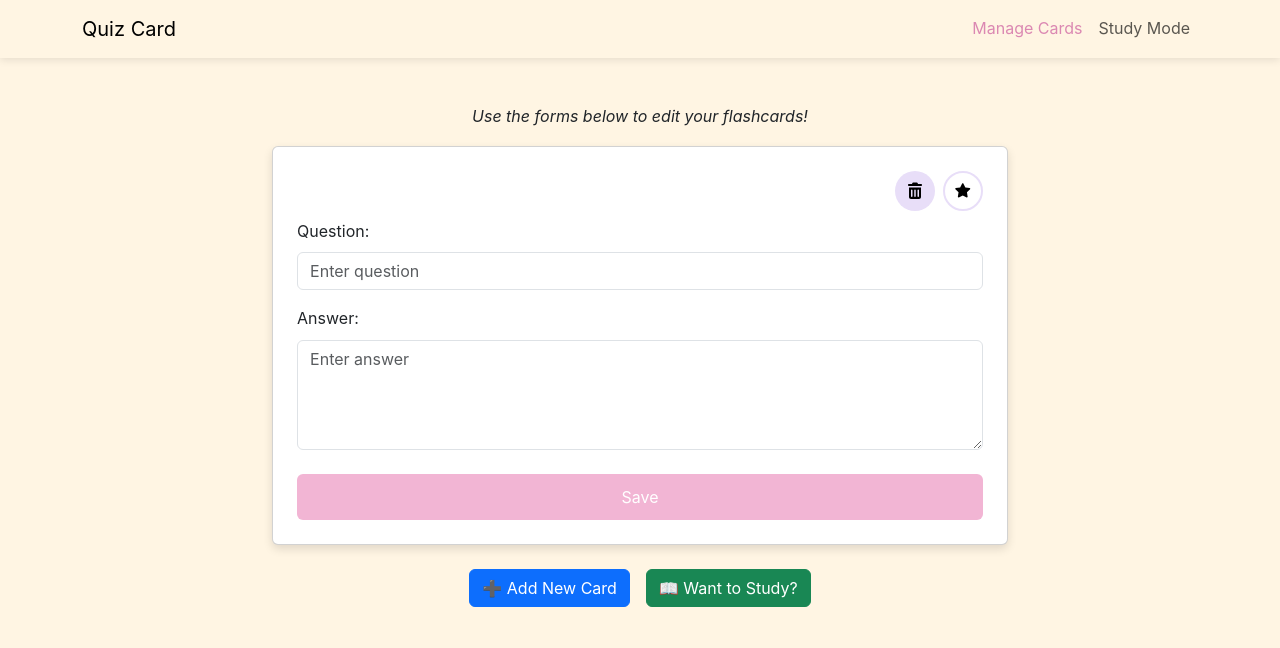
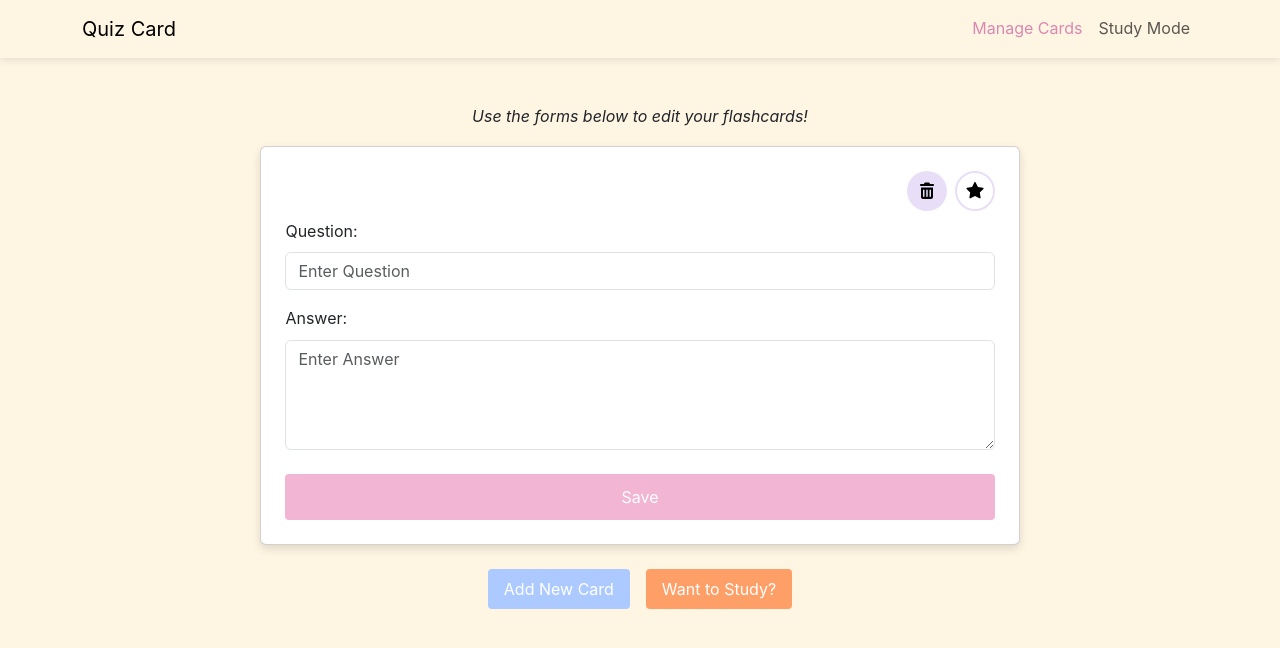
Before and after one commit to Dossman-thomas/Quiz-Card, a React (Vite) app: page /manage-cards in a window 1280 px wide. Shown: the top 648 px of the page. Built offline with nearby package versions, Linux system fonts and the light colour scheme.

Commit message:
btn styles centralized

```diff
--- a/src/components/CardForm.jsx
+++ b/src/components/CardForm.jsx
@@ -55,7 +55,7 @@ export default function CardForm({
             <Form.Label className="text-start w-100">Question: </Form.Label>
             <Form.Control
               type="text"
-              placeholder="Enter question"
+              placeholder="Enter Question"
               value={question}
               onChange={(e) => setQuestion(e.target.value)}
             />
@@ -67,7 +67,7 @@ export default function CardForm({
               type="textarea"
               as="textarea"
               aria-label="Enter answer text area"
-              placeholder="Enter answer"
+              placeholder="Enter Answer"
               className="answer-input"
               value={answer}
               onChange={(e) => setAnswer(e.target.value)}
--- a/src/components/FlashCard.jsx
+++ b/src/components/FlashCard.jsx
@@ -30,9 +30,11 @@ export default function FlashCard({
     >
       <div className="flashcard-inner">
         {/* Star button overlay */}
-        <div className="star-button">
+        <div className="star-btn">
           <Button
-            variant={isStarred ? "warning" : "outline-warning"}
+            // variant={isStarred ? "warning" : "outline-warning"}
+            className="card-btn"
+            id={isStarred ? "" : "starred-btn"}
             size="sm"
             onClick={handleStarClick}
           >
--- a/src/pages/Landing.jsx
+++ b/src/pages/Landing.jsx
@@ -1,12 +1,13 @@
-import Button from 'react-bootstrap/Button';
+import Button from "react-bootstrap/Button";
 
-export default function LandingPage () {
-
-    return (
-        <div className='container-fluid centered flex-column gap-2'>
-            <h1 className='m-0'>Welcome to QuizCard!</h1>
-            <h4 className='secondary-text mb-1'>Ready to study, buddy?</h4>
-            <Button className='primary-button' size='md' href='/manage-cards'>Let's Go!</Button>
-        </div>
-    );
+export default function LandingPage() {
+  return (
+    <div className="container-fluid centered flex-column gap-2">
+      <h1 className="m-0">Welcome to QuizCard!</h1>
+      <h4 className="secondary-text mb-1">Ready to study, buddy?</h4>
+      <Button className="primary-btn btn" size="md" href="/manage-cards">
+        Let's Go!
+      </Button>
+    </div>
+  );
 }
--- a/src/pages/ManageCards.jsx
+++ b/src/pages/ManageCards.jsx
@@ -98,12 +98,12 @@ export default function ManageCardsPage() {
         />
       ))}
 
-      <div className="d-flex gap-3 mt-4 justify-content-center">
-        <Button variant="primary" onClick={handleAddNewCardForm}>
-          ➕ Add New Card
+      <div className="d-flex justify-content-center gap-3 mt-4">
+        <Button className="action-btn btn" onClick={handleAddNewCardForm}>
+          Add New Card
         </Button>
-        <Button variant="success" onClick={() => navigate("/study")}>
-          📖 Want to Study?
+        <Button className="primary-btn btn" onClick={() => navigate("/study")}>
+          Want to Study?
         </Button>
       </div>
     </div>
--- a/src/styles/cardForm.css
+++ b/src/styles/cardForm.css
@@ -2,27 +2,8 @@
     height: 110px;
 }
 
-.card-btn {
-    border-radius: 50%;
-    width: 40px;
-    height: 40px;
-    background-color: var(--secondary-container);
-    color: black;
-    border: none;
-
-    /* center icon */
-    display: flex;
-    align-items: center;
-    justify-content: center;
-}
-
-#starred-btn {
-    background-color: transparent;
-    border: 2px solid var(--secondary-container);
-}
-
 #card-form {
-    width: clamp(400px, 63%, 80%);
+    width: clamp(373px, 65%, 80%);
     font-size: clamp(1rem, 1.2vw, 2rem);
     box-shadow: 0 4px 10px rgba(0, 0, 0, 0.123);
 }
--- a/src/styles/flashCard.css
+++ b/src/styles/flashCard.css
@@ -39,14 +39,6 @@
   background-position: 0 24px, 0 0;
 }
 
-/* Flashcard star button */
-.star-button {
-  position: absolute;
-  top: 8px;
-  right: 8px;
-  z-index: 2;
-}
-
 /* Flashcard flip animation */
 .flashcard-inner {
   position: relative;
--- a/src/styles/index.css
+++ b/src/styles/index.css
@@ -63,10 +63,7 @@ p {
 }
 
 /* Button Styles */
-
-.primary-button {
-  background-color: var(--pop);
-  color: #fff;
+.btn {
   border: none;
   border-radius: 0.25rem;
   padding: 0.5rem 1rem;
@@ -75,6 +72,52 @@ p {
   transition: background-color 0.5s ease;
 }
 
-.primary-button:hover {
+.primary-btn {
+  background-color: var(--pop);
+  color: #fff;
+}
+
+.primary-btn:hover {
   background-color: #ff7424;
 }
+
+.action-btn {
+  background-color: var(--secondary);
+}
+
+.card-btn {
+    border-radius: 50%;
+    width: 40px;
+    height: 40px;
+    background-color: var(--secondary-container);
+    color: black;
+    border: none;
+
+    /* center icon */
+    display: flex;
+    align-items: center;
+    justify-content: center;
+}
+
+.card-btn:hover {
+    background-color: var(--shade-secondary);
+}
+
+/* Flashcard star button */
+.star-btn {
+  position: absolute;
+  top: 8px;
+  right: 8px;
+  z-index: 2;
+}
+
+#starred-btn {
+    background-color: transparent;
+    border: 2px solid var(--secondary-container);
+}
+
+#starred-btn:hover {
+  background-color: var(--shade-secondary);
+  color: black;
+  border: 2px solid var(--shade-secondary);
+}
```
